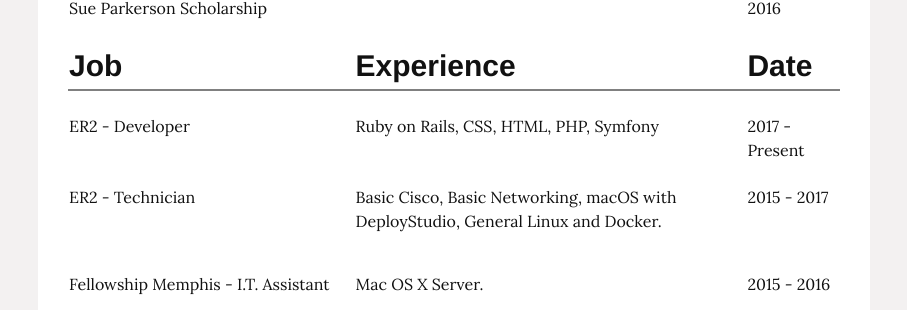
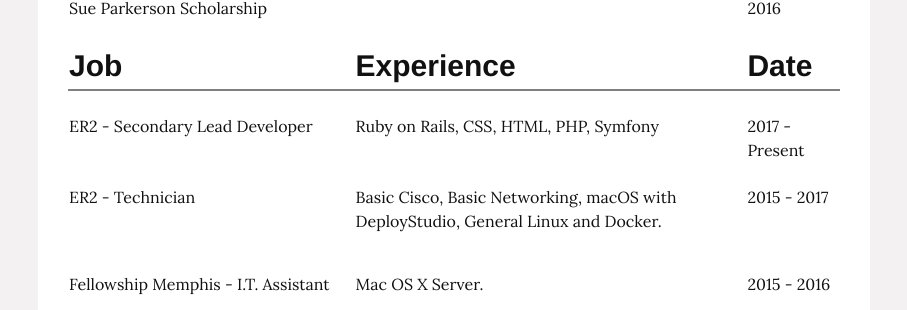
Before and after one commit to 128keaton/.com, a Jekyll site: the page built from index.html, in a window 1280 px wide and 900 px high, scrolled down 832 px. Shown: the part 144-454 px from the top of the window, without its empty margins (186-1093 px from the left). Built offline with Jekyll 4.4.1, drawn with Linux system fonts in a browser that asks for light colours; nearby versions of some CDN libraries.

Commit message:
Updates job title

```diff
--- a/_data/resume/er2-dev.yml
+++ b/_data/resume/er2-dev.yml
@@ -1,3 +1,3 @@
-title: ER2 - Developer
+title: ER2 - Secondary Lead Developer
 experience: Ruby on Rails, CSS, HTML, PHP, Symfony
 date: 2017 - Present
```
